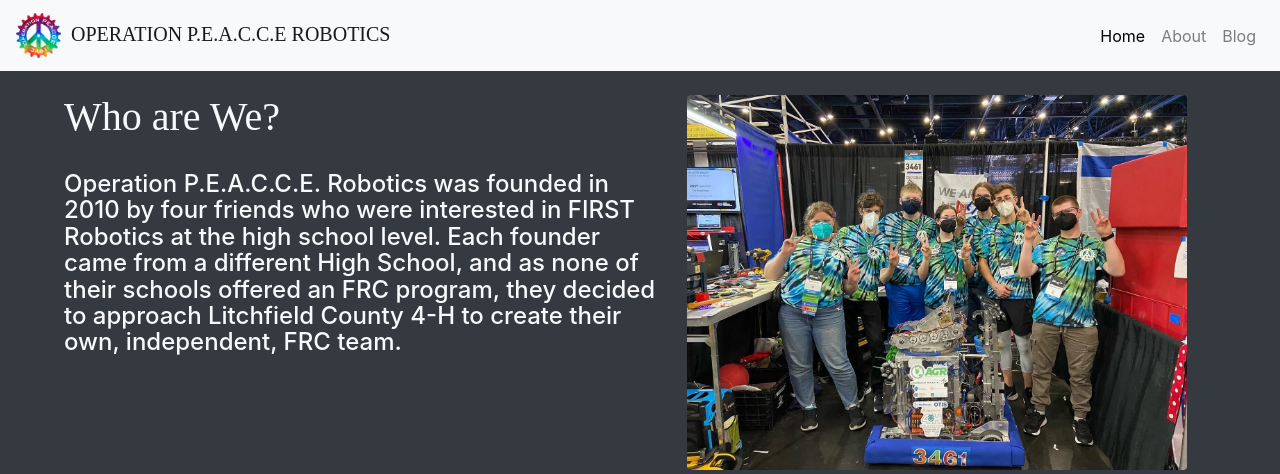
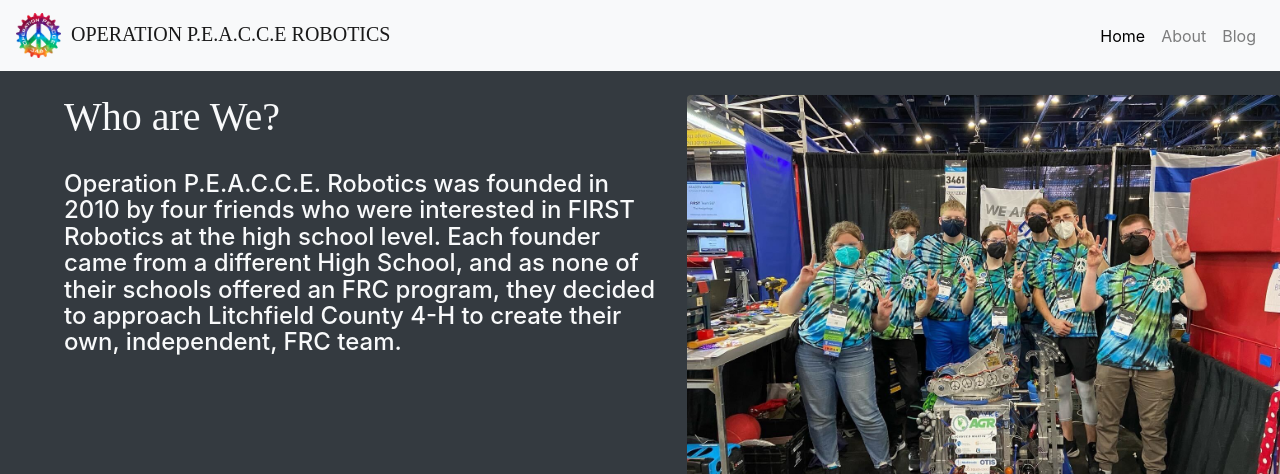
Before and after one commit to Operation-P-E-A-C-C-E-Robotics/Operation-P-E-A-C-C-E-Robotics.github.io, a Jekyll site: the page built from index.html, in a window 1280 px wide and 1332 px high. Shown: the top 474 px of the window. Built offline with Jekyll 4.4.1, drawn with Linux system fonts in a browser that asks for light colours; nearby versions of some CDN libraries; grey boxes are pictures that could not be loaded.

Commit message:
responsive images?

```diff
--- a/index.html
+++ b/index.html
@@ -31,14 +31,14 @@
 
 <div class="row bg-dark text-light" style="padding-left: 5%;">
     <div class="col"><h1 style="font-family: BankGothic;">Who are We?</h1><br><h4>Operation P.E.A.C.C.E. Robotics was founded in 2010 by four friends who were interested in FIRST Robotics at the high school level. Each founder came from a different High School, and as none of their schools offered an FRC program, they decided to approach Litchfield County 4-H to create their own, independent, FRC team.</h4></div>
-    <div class="col"><img class="rounded" src="/assets/images/WorldsPitPic.jpg" style="width:500px"></img></div>
+    <div class="col"><img class="rounded img-fluid" src="/assets/images/WorldsPitPic.jpg"></img></div>
   </div>
 
 <br>
 
 <div class="row bg-dark text-light" style="padding-left: 5%;">
     <div class="col"><h1 style="font-family: BankGothic;">What is FIRST?</h1><br><h4>FIRST is an organization created to inspire kids to get involved in robotics STEM. There are several different programs in FIRST, each catering to a different age group: FIRST Lego League Jr. (K-grade 4), FIRST Lego League (4-8), FIRST Tech Challenge (7-12), and FIRST Robotics Competition (9-12). Our team is part of the FIRST Robotics Competition (or FRC).</h4></div>
-    <div class="col"><img class="rounded" src="/assets/images/WeAreNEFirstPose.jpg" style="width:500px"></img></div>
+    <div class="col"><img class="rounded img-fluid" src="/assets/images/WeAreNEFirstPose.jpg"></img></div>
 </div>
 
 <br>
```
